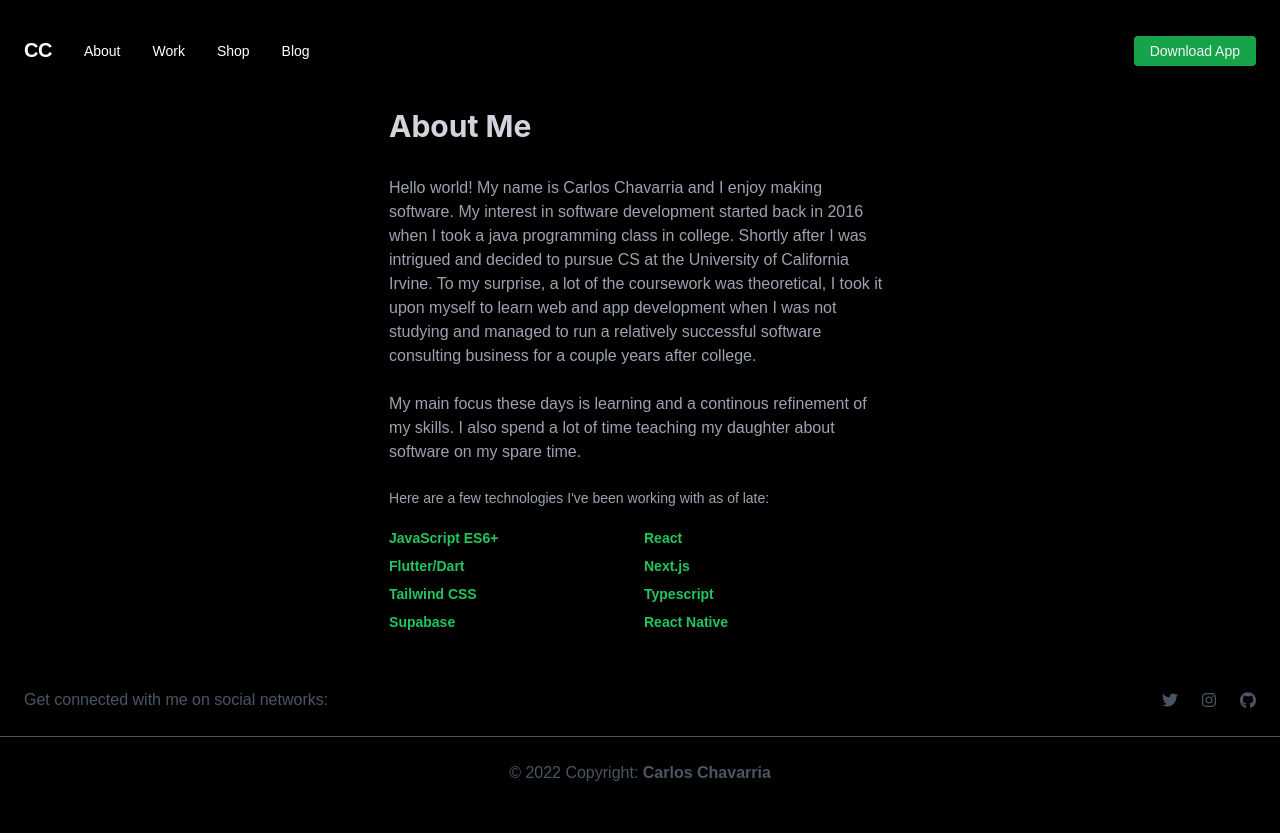
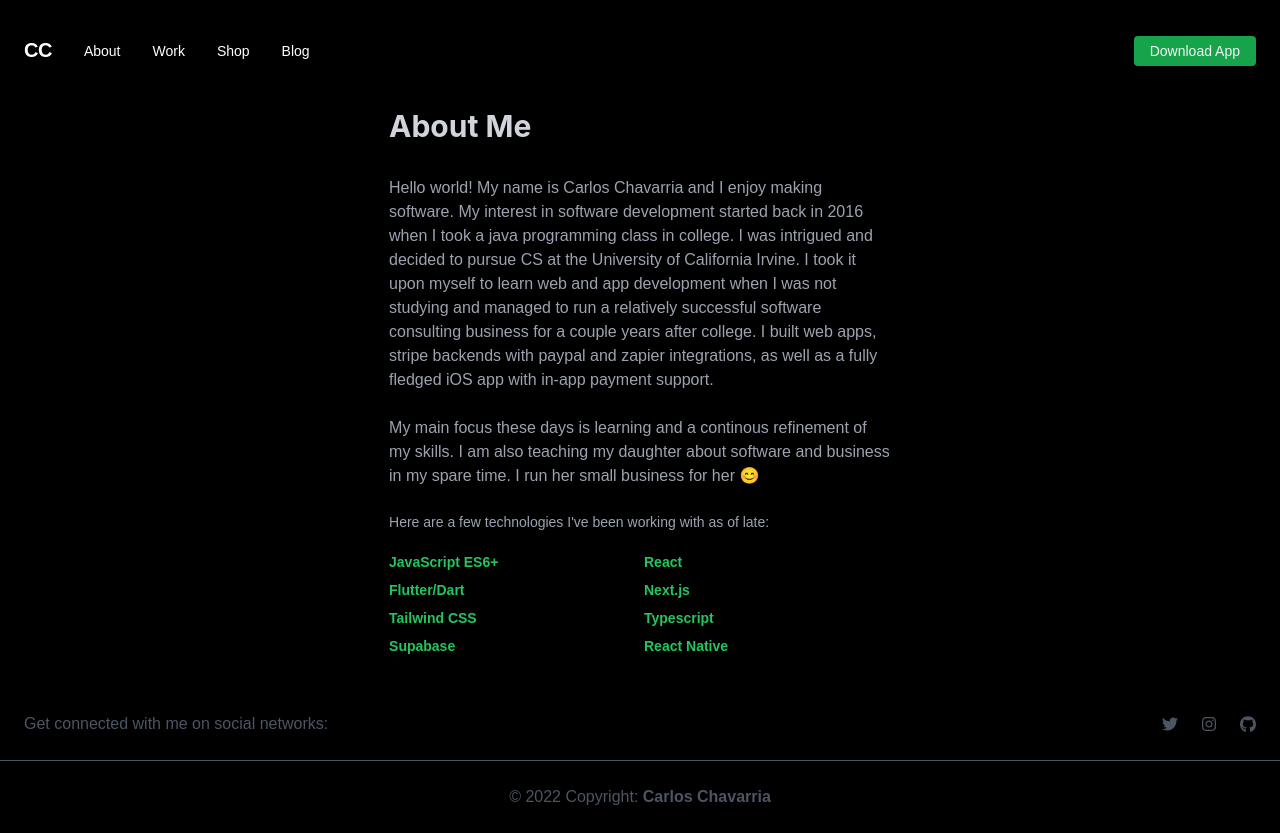
Before and after one commit to carloscodes/portfolio, a Next.js app: page /about in a window 1280 px wide. Before the commit the page ends 809 px from the top, so only its background shows below. Built offline with nearby package versions, Linux system fonts and the light colour scheme.

Commit message:
wow finished blog page

```diff
--- a/components/about/index.tsx
+++ b/components/about/index.tsx
@@ -11,13 +11,14 @@ export default function About() {
                     <Text className="text-gray-400 text-md">
                         Hello world! My name is Carlos Chavarria and I enjoy making software.
                         My interest in software development started back in 2016 when I took a java programming
-                        class in college. Shortly after I was intrigued and decided to pursue CS at the University of California Irvine.
-                        To my surprise, a lot of the coursework was theoretical, I took it upon myself to learn web and app development when I
+                        class in college. I was intrigued and decided to pursue CS at the University of California Irvine.
+                        I took it upon myself to learn web and app development when I
                         was not studying and managed to run a relatively successful software consulting business for a couple years after college.
+                        I built web apps, stripe backends with paypal and zapier integrations, as well as a fully fledged iOS app with in-app payment support.
                         <br></br>
                         <br></br>
-                        My main focus these days is learning and a continous refinement of my skills. I also spend a lot of time teaching my daughter
-                        about software on my spare time.
+                        My main focus these days is learning and a continous refinement of my skills. I am also teaching my daughter
+                        about software and business in my spare time. I run her small business for her 😊
                     </Text>
                     <br></br>
                     <Text className="text-gray-400 text-sm">
--- a/components/blog/index.tsx
+++ b/components/blog/index.tsx
@@ -2,57 +2,42 @@ import { Container, Heading, Text } from "@chakra-ui/react";
 import Image from "next/image";
 import Link from "next/link";
 import { useState } from "react";
-import supabase from '../../utils/supabase';
 
-export async function getStaticProps(){
-    const { data: posts, error } = await supabase.from('posts').select('*');
-
-    if(error){
-        throw new Error(error.message);
-    }
-
-    return {
-        props: {
-            posts
-        }
-    };
-}
 
 function blur(...classes: String[]) {
     // https://michaeluloth.com/filter-boolean
     return classes.filter(Boolean).join(' ');
 }
 
-export default function Blog({ posts }: any) {
+export default function Blog({ post }: any) {
     return (
         <>
             <Container>
-                <BlogCard posts={posts} />
+                <BlogCard post={post} />
             </Container>
         </>
     );
 }
 
-function BlogCard(posts: any){
+function BlogCard( {post }: any){
     const [isLoading, setLoading ] = useState(true);
-    console.log(posts);
 
     return (
-        <Link href="/blogpost">
+        <Link href={'/blog/'+post.id}>
             <div className="grid md:grid-cols-2 sm:grid-cols-1 group p-4 bg-black hover:cursor-pointer shadow-md border border-slate-900 rounded-lg w-full">
             <div className="md:pr-12 sm:pb-2">
                 <Image className={
                             blur("group-hover:opacity-80 duration-700 ease-in-out", isLoading ? "grayscale blur-2xl scale-110" : "grayscale-0 blur-0 scale-100")
-                        } height="100%" width="100%" layout="responsive" src={posts.photo || "https://cdnb.artstation.com/p/assets/images/images/001/237/089/large/oskars-dzenis-blessed-by-the-gods-ancient-rome-competition.jpg?1442769533&dl=1"}
+                        } height="100%" width="100%" layout="responsive" src={post.photo}
                         onLoadingComplete={() => setLoading(false)}
                         />
             </div>
             <div className="grid justify-items-center py-4">
                 <Text className="pb-4">
-                    {posts.date}
+                    {post.date}
                 </Text>
                 <Heading>
-                        {posts.title}
+                        {post.title}
                 </Heading>
                 </div>
             </div>
--- /dev/null
+++ b/pages/blog/[id].tsx
@@ -0,0 +1,30 @@
+import { Container, Heading, Text  } from "@chakra-ui/react";
+import Footer from "../../components/global/Footer";
+import Navbar from "../../components/global/Navbar";
+import supabase from "../../utils/supabase";
+
+export async function getServerSideProps({ params }: any){
+    const { data: post, error } = await supabase.from('posts').select('*').eq('id', params.id).single();
+
+    return {
+        props: {
+            post
+        }
+    }
+}
+
+export default function Post({ post }: any) {
+    return (
+        <>
+            <Navbar />
+                <Container>
+                    <div className="text-center pb-16">
+                        <Text className="pb-4" fontSize="xs">{post.date}</Text>
+                        <Heading className="pb-12">{post.title}</Heading>
+                        <Text>{post.content} </Text>
+                    </div>
+                </Container>
+            <Footer />
+        </>
+    );
+}
--- a/pages/blog/index.tsx
+++ b/pages/blog/index.tsx
@@ -1,12 +1,23 @@
 import Navbar from '../../components/global/Navbar'
 import Footer from '../../components/global/Footer'
 import Blog from '../../components/blog';
+import supabase from '../../utils/supabase';
 
-export default function BlogPage() {
+export async function getStaticProps(){
+    const { data: posts, error } = await supabase.from('posts').select('*');
+
+    return {
+        props: {
+            posts,
+        },
+    }
+}
+
+export default function BlogPage({posts}: any) {
     return (
         <>
         <Navbar />
-            <Blog />
+            {posts.map((post: any) => <Blog post={post}/>)}
         <Footer />
         </>
     );
```
